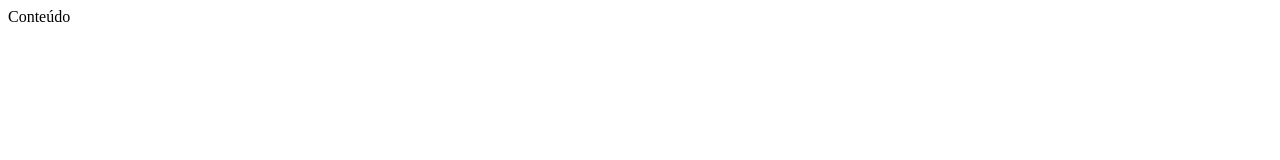
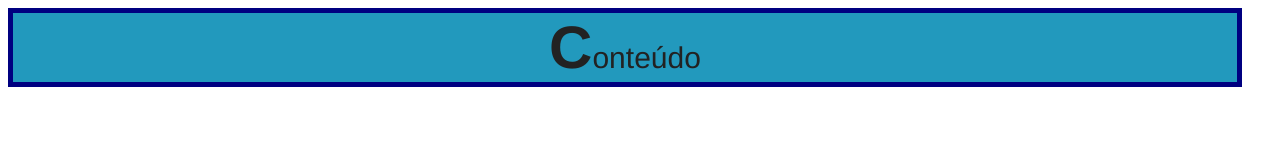
Before and after one commit to nicholasfb/curso-web-moderno-cod3r, a plain HTML site: page css/anatomia.html in a window 1280 px wide. Drawn offline with Linux system fonts and the light colour scheme.

Commit message:
Anatomia CSS

```diff
--- a/css/anatomia.html
+++ b/css/anatomia.html
@@ -5,7 +5,30 @@
     <meta charset="UTF-8">
     <title>Anatomia CSS</title>
     <style>
-        /* ... */
+       .selector {
+        color: #222;
+        font-size: 30px;
+        text-align: center;
+
+        /* múltiplos valores */
+        border: solid 5px navy; /*shorthand*/
+        font-family: Helvetica, sans-serif;
+
+        /* funções */
+        width: calc(100% - 40px);
+        background-color: rgb(34, 153, 189);
+       }
+
+       /* Usando uma pseudo-classe */
+        .selector:hover {
+            background-color: orangered;
+        }
+
+        /* Usando um pseudo-elemento */
+        .selector::first-letter {
+            font-size: 60px;
+            font-weight: bold;
+        }
     </style>
 </head>
 
```
